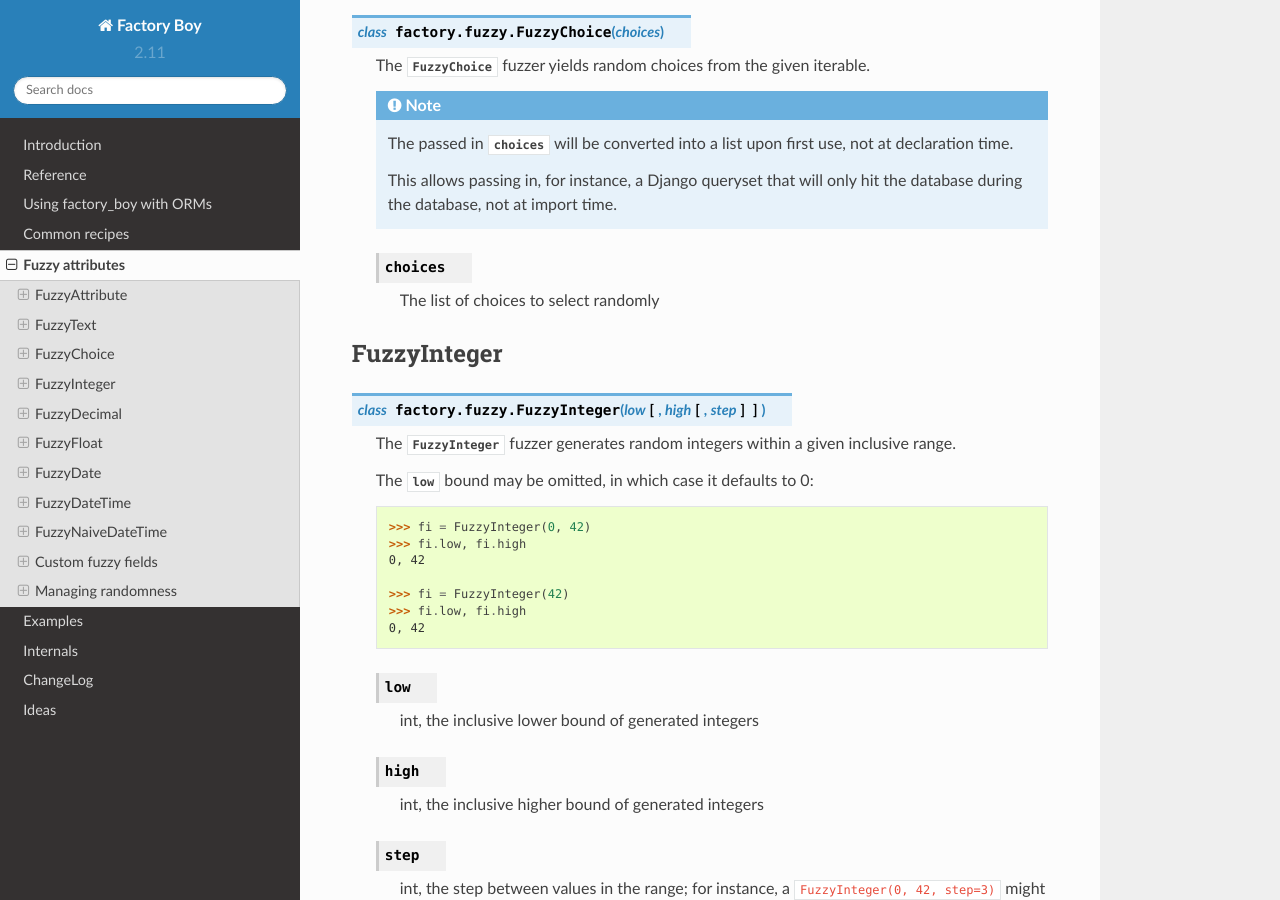
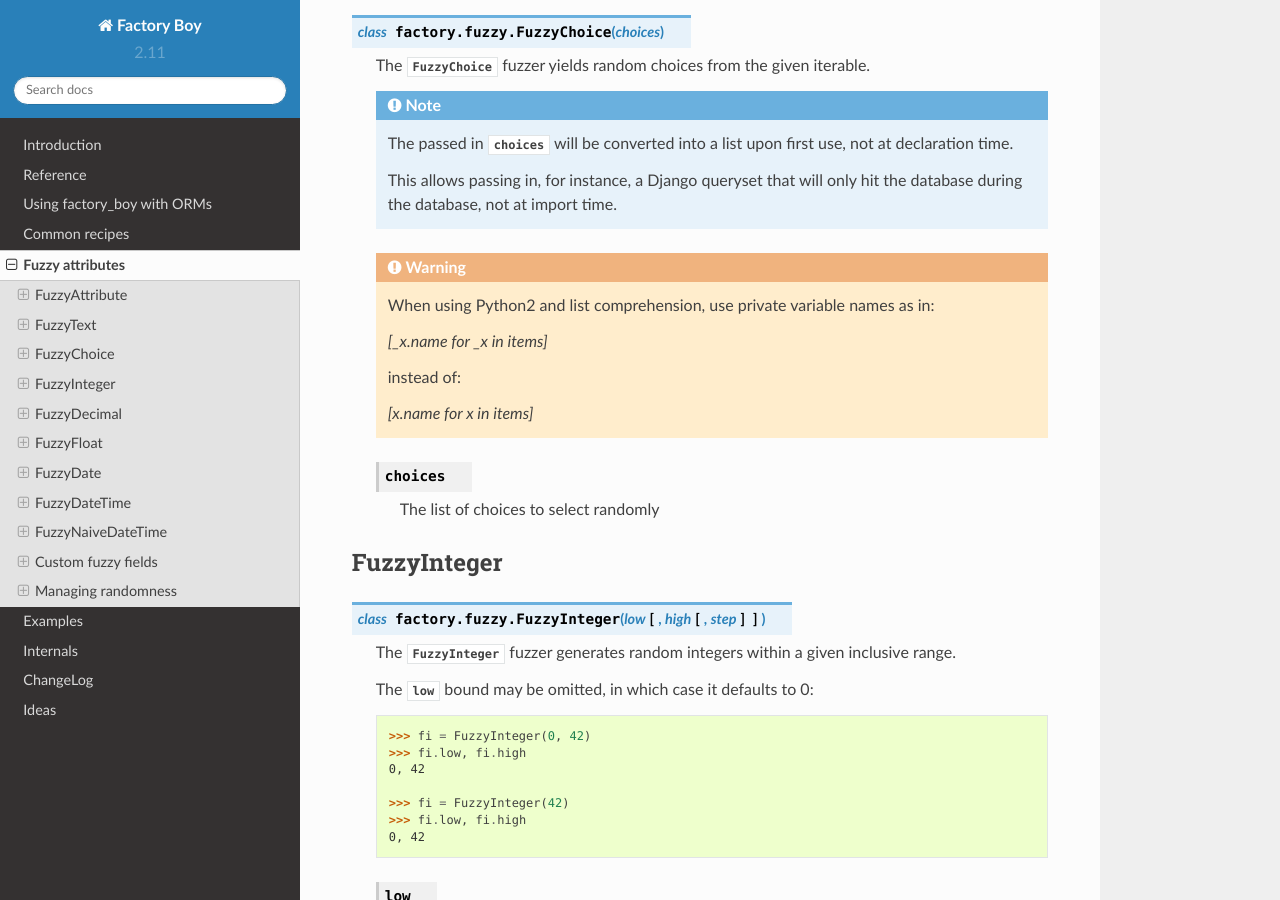
Before and after one commit to FactoryBoy/factory_boy, a Sphinx documentation site: the page built from docs/fuzzy.rst, in a window 1280 px wide and 900 px high, scrolled down 1319 px. Built offline with Sphinx 7.4.7 and the Read the Docs theme 2.0.0, drawn with Linux system fonts in a browser that asks for light colours.

Commit message:
Update fuzzy.rst

```diff
--- a/docs/fuzzy.rst
+++ b/docs/fuzzy.rst
@@ -75,6 +75,15 @@ FuzzyChoice
 
               This allows passing in, for instance, a Django queryset that will
               only hit the database during the database, not at import time.
+
+    .. warning:: When using Python2 and list comprehension, use private variable
+                 names as in:
+
+                 `[_x.name for _x in items]`
+
+                 instead of:
+
+                 `[x.name for x in items]`
 
     .. attribute:: choices
 
```
